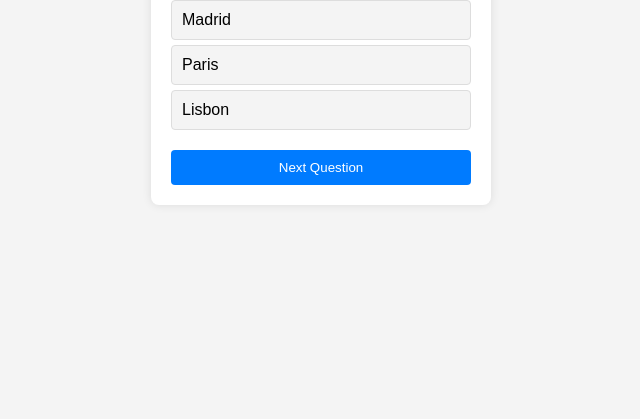
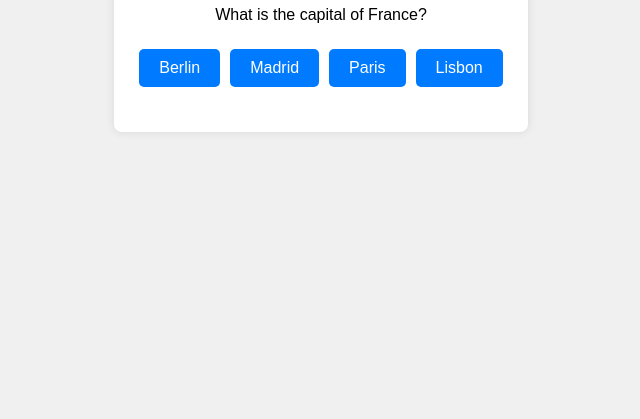
Before and after one commit to cs60apa/WebTechnologies, a plain HTML site: page projects/03 interactive-quize/index.html in a window 1280 px wide. Shown: the part 381-800 px from the top of the page, without its empty margins (319-959 px from the left). Drawn offline with Linux system fonts and the light colour scheme.

Commit message:
Refactor interactive quiz page and styles

```diff
--- a/projects/03 interactive-quize/index.html
+++ b/projects/03 interactive-quize/index.html
@@ -1,121 +1,20 @@
 <!DOCTYPE html>
 <html lang="en">
-  <head>
-    <meta charset="UTF-8" />
-    <meta name="viewport" content="width=device-width, initial-scale=1.0" />
-    <title>Interactive Quiz Game</title>
-    <link rel="stylesheet" href="styles.css" />
-    <!-- Link to your CSS file -->
-  </head>
-  <body>
+<head>
+    <meta charset="UTF-8">
+    <meta name="viewport" content="width=device-width, initial-scale=1.0">
+    <title>Interactive Quiz</title>
+    <link rel="stylesheet" href="styles.css">
+</head>
+<body>
     <div class="quiz-container">
-      <h1>Quiz Game</h1>
-      <div id="quiz">
-        <!-- Quiz content will be injected here by JavaScript -->
-      </div>
-      <div id="score" class="score"></div>
-      <button id="nextBtn" class="next-btn" onclick="nextQuestion()">
-        Next Question
-      </button>
+        <h1>Interactive Quiz</h1>
+        <div id="question-container">
+            <div id="question"></div>
+            <div id="answer-buttons" class="btn-container"></div>
+        </div>
+        <button id="next-button" class="btn" style="display: none;">Next</button>
     </div>
-
-    <script>
-      const quizData = [
-        {
-          question: "What is the capital of France?",
-          answers: [
-            { text: "Berlin", correct: false },
-            { text: "Madrid", correct: false },
-            { text: "Paris", correct: true },
-            { text: "Lisbon", correct: false },
-          ],
-        },
-        {
-          question: "Which language runs in a web browser?",
-          answers: [
-            { text: "Java", correct: false },
-            { text: "C", correct: false },
-            { text: "Python", correct: false },
-            { text: "JavaScript", correct: true },
-          ],
-        },
-        {
-          question: "What does CSS stand for?",
-          answers: [
-            { text: "Central Style Sheets", correct: false },
-            { text: "Cascading Style Sheets", correct: true },
-            { text: "Cascading Simple Sheets", correct: false },
-            { text: "Cars SUVs Sailboats", correct: false },
-          ],
-        },
-      ];
-
-      let currentQuestionIndex = 0;
-      let score = 0;
-
-      function loadQuestion() {
-        const quizContainer = document.getElementById("quiz");
-        const currentQuestion = quizData[currentQuestionIndex];
-        quizContainer.innerHTML = `
-                <div class="question">${currentQuestion.question}</div>
-                <ul class="answers">
-                    ${currentQuestion.answers
-                      .map(
-                        (answer, index) => `
-                        <li onclick="selectAnswer(this, ${answer.correct})">${answer.text}</li>
-                    `
-                      )
-                      .join("")}
-                </ul>
-            `;
-      }
-
-      function selectAnswer(element, correct) {
-        const answerElements = document.querySelectorAll(".answers li");
-        answerElements.forEach((el) => {
-          el.classList.add(
-            el === element ? (correct ? "correct" : "incorrect") : ""
-          );
-          el.style.pointerEvents = "none"; // Disable further clicks
-        });
-
-        if (correct) {
-          score++;
-        }
-
-        document.getElementById("score").innerText = `Score: ${score}`;
-      }
-
-      function nextQuestion() {
-        currentQuestionIndex++;
-        if (currentQuestionIndex < quizData.length) {
-          loadQuestion();
-          document.getElementById("score").innerText = ""; // Clear score feedback
-        } else {
-          showFinalScore();
-        }
-      }
-
-      function showFinalScore() {
-        const quizContainer = document.getElementById("quiz");
-        quizContainer.innerHTML = `
-                <h2>Your final score is ${score}/${quizData.length}</h2>
-                <button class="next-btn" onclick="restartQuiz()">Restart Quiz</button>
-            `;
-        document.getElementById("score").style.display = "none";
-        document.getElementById("nextBtn").style.display = "none";
-      }
-
-      function restartQuiz() {
-        currentQuestionIndex = 0;
-        score = 0;
-        document.getElementById("score").style.display = "block";
-        document.getElementById("nextBtn").style.display = "block";
-        loadQuestion();
-      }
-
-      // Load the first question when the page loads
-      loadQuestion();
-    </script>
-  </body>
+    <script src="script.js"></script>
+</body>
 </html>
--- /dev/null
+++ b/projects/03 interactive-quize/script.js
@@ -0,0 +1,87 @@
+const questionContainer = document.getElementById('question-container');
+const questionElement = document.getElementById('question');
+const answerButtons = document.getElementById('answer-buttons');
+const nextButton = document.getElementById('next-button');
+
+const questions = [
+    {
+        question: 'What is the capital of France?',
+        answers: [
+            { text: 'Berlin', correct: false },
+            { text: 'Madrid', correct: false },
+            { text: 'Paris', correct: true },
+            { text: 'Lisbon', correct: false }
+        ]
+    },
+    {
+        question: 'Which planet is known as the Red Planet?',
+        answers: [
+            { text: 'Earth', correct: false },
+            { text: 'Mars', correct: true },
+            { text: 'Jupiter', correct: false },
+            { text: 'Saturn', correct: false }
+        ]
+    },
+    {
+        question: 'Who wrote "To Kill a Mockingbird"?',
+        answers: [
+            { text: 'Harper Lee', correct: true },
+            { text: 'Mark Twain', correct: false },
+            { text: 'Ernest Hemingway', correct: false },
+            { text: 'F. Scott Fitzgerald', correct: false }
+        ]
+    },
+    {
+        question: 'What is the largest ocean on Earth?',
+        answers: [
+            { text: 'Atlantic Ocean', correct: false },
+            { text: 'Indian Ocean', correct: false },
+            { text: 'Arctic Ocean', correct: false },
+            { text: 'Pacific Ocean', correct: true }
+        ]
+    }
+];
+
+let currentQuestionIndex = 0;
+
+function startGame() {
+    currentQuestionIndex = 0;
+    nextButton.classList.add('hide');
+    showQuestion(questions[currentQuestionIndex]);
+}
+
+function showQuestion(question) {
+    questionElement.innerText = question.question;
+    answerButtons.innerHTML = '';
+    question.answers.forEach(answer => {
+        const button = document.createElement('button');
+        button.innerText = answer.text;
+        button.classList.add('btn');
+        button.addEventListener('click', () => selectAnswer(answer));
+        answerButtons.appendChild(button);
+    });
+}
+
+function selectAnswer(answer) {
+    const correct = answer.correct;
+    if (correct) {
+        alert('Correct!');
+    } else {
+        alert('Wrong!');
+    }
+
+    nextButton.style.display = 'block';
+}
+
+nextButton.addEventListener('click', () => {
+    currentQuestionIndex++;
+    if (currentQuestionIndex < questions.length) {
+        showQuestion(questions[currentQuestionIndex]);
+        nextButton.style.display = 'none';
+    } else {
+        alert('Quiz finished!');
+        startGame();
+    }
+});
+
+startGame();
--- a/projects/03 interactive-quize/styles.css
+++ b/projects/03 interactive-quize/styles.css
@@ -1,6 +1,6 @@
 body {
   font-family: Arial, sans-serif;
-  background-color: #f4f4f4;
+  background-color: #f0f0f0;
   display: flex;
   justify-content: center;
   align-items: center;
@@ -13,67 +13,24 @@ body {
   padding: 20px;
   border-radius: 8px;
   box-shadow: 0 0 10px rgba(0, 0, 0, 0.1);
-  width: 300px;
-}
-
-h1 {
-  text-align: center;
-  font-size: 24px;
-  margin-bottom: 20px;
-}
-
-.question {
-  margin-bottom: 20px;
-}
-
-.answers {
-  list-style-type: none;
-  padding: 0;
-}
-
-.answers li {
-  background: #f4f4f4;
-  margin: 5px 0;
-  padding: 10px;
-  border: 1px solid #ddd;
-  border-radius: 4px;
-  cursor: pointer;
-  transition: background 0.3s ease;
-}
-
-.answers li:hover {
-  background-color: #ddd;
-}
-
-.answers li.correct {
-  background-color: #28a745;
-  color: white;
-}
-
-.answers li.incorrect {
-  background-color: #dc3545;
-  color: white;
-}
-
-.score {
-  text-align: center;
-  margin-top: 20px;
-  font-size: 18px;
-}
-
-.next-btn {
-  display: block;
-  width: 100%;
-  padding: 10px;
-  background-color: #007bff;
-  color: white;
-  border: none;
-  border-radius: 4px;
-  cursor: pointer;
-  margin-top: 20px;
   text-align: center;
 }
 
-.next-btn:hover {
+.btn {
+  background-color: #007BFF;
+  color: white;
+  border: none;
+  border-radius: 5px;
+  padding: 10px 20px;
+  cursor: pointer;
+  margin: 5px;
+  font-size: 16px;
+}
+
+.btn:hover {
   background-color: #0056b3;
 }
+
+.btn-container {
+  margin: 20px 0;
+}
```
